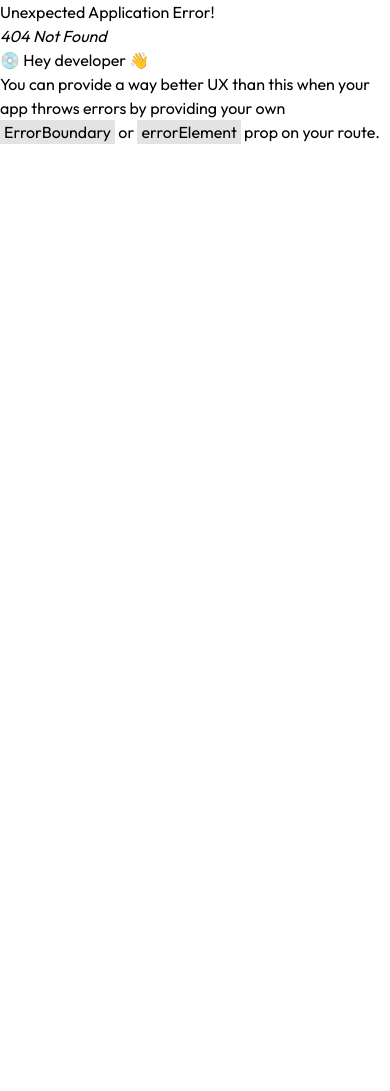
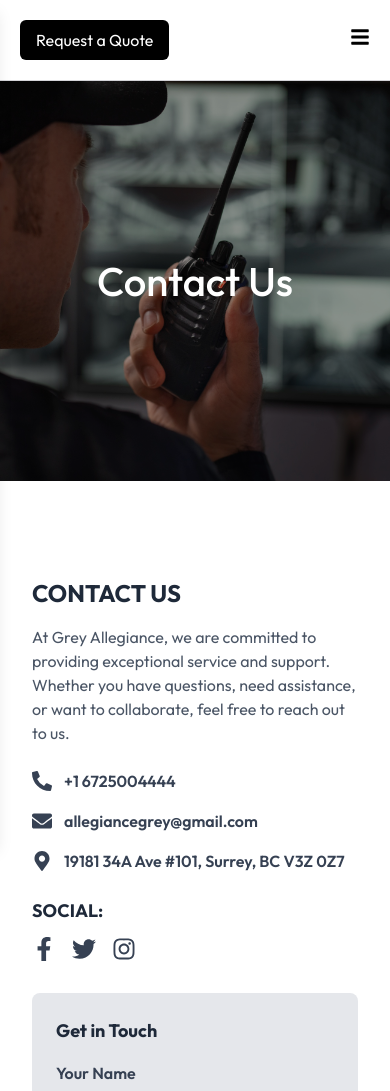
Before and after one commit to tusharn3115/Grey-Allegiance, a React (Vite) app: page /contact-us in a window 390 px wide. Before the commit this address had no page. Shown: the top 1091 px of the page. Before the commit the page ends 844 px from the top, so only its background shows below. Built offline with nearby package versions, Linux system fonts and the light colour scheme.

Commit message:
add Contact Us page with contact form and social links; include responsive styles

```diff
--- /dev/null
+++ b/src/pages/UserSide/contact-us/ContactUs.jsx
@@ -0,0 +1,113 @@
+import React from "react";
+import {
+  FaPhoneAlt,
+  FaEnvelope,
+  FaMapMarkerAlt,
+  FaFacebookF,
+  FaTwitter,
+  FaInstagram,
+} from "react-icons/fa";
+import contactUs from "../../../assets/contactUs.jpg";
+
+const ContactUs = () => {
+return (
+    <>
+        {/* Hero Section */}
+        <div
+            className="relative w-full min-h-[400px] flex items-center justify-center"
+            style={{
+                backgroundImage: `url(${contactUs})`,
+                backgroundSize: "cover",
+                backgroundPosition: "center",
+            }}
+        >
+            <div className="absolute inset-0 bg-black opacity-[40%]"></div>
+            <h1 className="heading relative text-white lg:text-7xl md:text-6xl font-medium text-center">
+                Contact Us
+            </h1>
+        </div>
+
+      <div className="p-8 max-w-7xl mx-auto mt-16">
+        <div className="grid grid-cols-1 md:grid-cols-2 gap-8">
+          <div>
+            <h2 className="text-2xl font-bold text-gray-800">CONTACT US</h2>
+            <p className="text-gray-600 mt-4">
+              At Grey Allegiance, we are committed to providing exceptional
+              service and support. Whether you have questions, need assistance,
+              or want to collaborate, feel free to reach out to us.
+            </p>
+            <div className="mt-6 space-y-4">
+              <div className="flex items-center space-x-3">
+                <FaPhoneAlt className="text-gray-700 text-xl" />
+                <p className="text-gray-700 font-semibold">+1 6725004444
+                </p>
+              </div>
+              <div className="flex items-center space-x-3">
+                <FaEnvelope className="text-gray-700 text-xl" />
+                <p className="text-gray-700 font-semibold">
+                allegiancegrey@gmail.com
+                </p>
+              </div>
+              <div className="flex items-center space-x-3">
+                <FaMapMarkerAlt className="text-gray-700 text-xl" />
+                <p className="text-gray-700 font-semibold">
+                  19181 34A Ave #101, Surrey, BC V3Z 0Z7
+                </p>
+              </div>
+            </div>
+            <div className="mt-6">
+              <h3 className="text-lg font-bold text-gray-800">SOCIAL:</h3>
+              <div className="flex space-x-4 mt-3">
+                <a href="#" className="text-2xl text-gray-700 hover:text-gray-500 duration-200">
+                  <FaFacebookF />
+                </a>
+                <a href="#" className="text-2xl text-gray-700 hover:text-gray-500 duration-200">
+                  <FaTwitter />
+                </a>
+                <a href="#" className="text-2xl text-gray-700 hover:text-gray-500 duration-200">
+                  <FaInstagram />
+                </a>
+              </div>
+            </div>
+          </div>
+          <div className="bg-gray-200 p-6 rounded-lg">
+            <h3 className="text-lg font-bold text-gray-800">Get in Touch</h3>
+            <form className="mt-4">
+              <label className="block text-gray-700 font-semibold">
+                Your Name
+              </label>
+              <input
+                type="text"
+                className="w-full p-2 mt-2 border rounded-lg"
+                placeholder="Enter your name"
+              />
+
+              <label className="block text-gray-700 font-semibold mt-4">
+                Your Email
+              </label>
+              <input
+                type="email"
+                className="w-full p-2 mt-2 border rounded-lg"
+                placeholder="Enter your email"
+              />
+
+              <label className="block text-gray-700 font-semibold mt-4">
+                Your Message
+              </label>
+              <textarea
+                className="w-full p-2 mt-2 border rounded-lg h-24"
+                placeholder="Enter your message"
+              ></textarea>
+
+              <button className="bg-gray-800 cursor-pointer hover:bg-gray-700 duration-200 text-white px-6 py-2 mt-4 rounded-lg w-full font-semibold">
+                Submit
+              </button>
+            </form>
+          </div>
+        </div>
+      </div>
+    </>
+  );
+};
+
+export default ContactUs;
--- /dev/null
+++ b/src/pages/UserSide/request-quote/RequestQuote.css
@@ -0,0 +1,5 @@
+@media (max-width: 768px) {
+    .heading {
+        font-size: 2.5rem;
+    }
+}
--- a/src/pages/UserSide/request-quote/RequestQuote.jsx
+++ b/src/pages/UserSide/request-quote/RequestQuote.jsx
@@ -1,7 +1,8 @@
 import React from "react";
 import Navbar from "../../../components/user/Navbar";
 import FooterAll from "../../../components/user/FooterAll";
-import backgroundImage from "../../../assets/request-quote.webp";
+import backgroundImage from "../../../assets/request-quote.jpg";
+import './RequestQuote.css';
 
 const RequestQuote = () => {
   return (
@@ -16,8 +17,8 @@ const RequestQuote = () => {
           backgroundPosition: "center",
         }}
       >
-        <div className="absolute inset-0 bg-black opacity-[38%]"></div>
-        <h1 className="relative text-white lg:text-7xl md:text-6xl font-medium text-center">
+        <div className="absolute inset-0 bg-black opacity-[40%]"></div>
+        <h1 className="heading relative text-white lg:text-7xl md:text-6xl font-medium text-center">
           Request a Quote
         </h1>
       </div>
--- a/src/router/RouterController.jsx
+++ b/src/router/RouterController.jsx
@@ -7,6 +7,7 @@ import RequestQuote from "../pages/UserSide/request-quote/RequestQuote";
 import UserSideLayout from "../layout/UserSideLayout";
 import AboutUs from "../pages/UserSide/aboutus/AboutUs";
 import JoinUs from "../pages/UserSide/join-us/JoinUs";
+import ContactUs from "../pages/UserSide/contact-us/ContactUs";
 
 const router = createBrowserRouter([
   {
@@ -43,6 +44,14 @@ const router = createBrowserRouter([
       </UserSideLayout>
     ),
   },
+  {
+    path: "/contact-us",
+    element: (
+      <UserSideLayout>
+        <ContactUs />
+      </UserSideLayout>
+    ),
+  },
 ]);
 
 export default router;
```
Also changed, not shown: src/App.jsx (line endings or trailing spaces), src/assets/contactUs.jpg (added), 1 other file (tests, documents, lock files or other folders).
